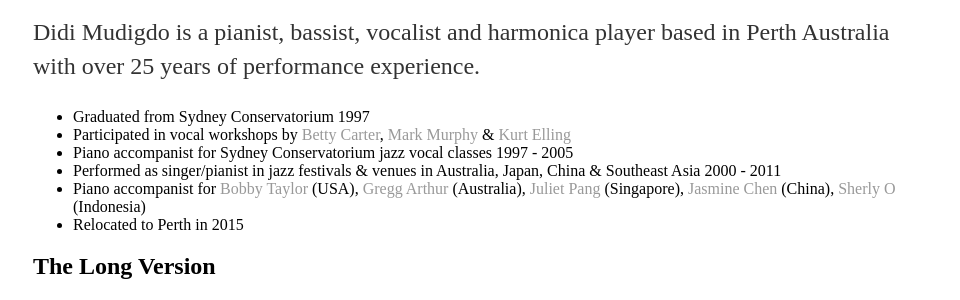
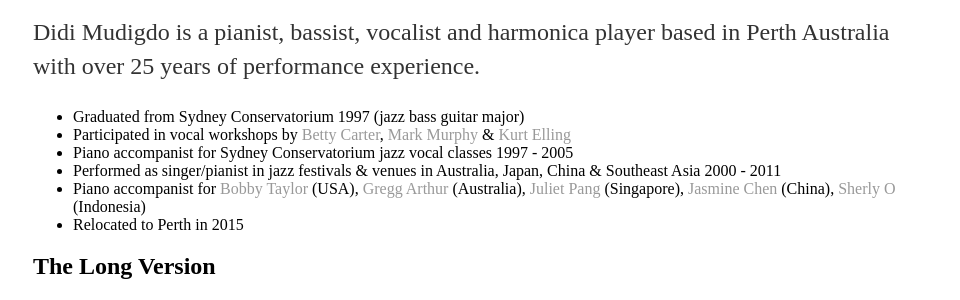
Before and after one commit to didijazz/didijazz.github.io, a Jekyll site: the page built from about/index.html, in a window 1280 px wide. Shown: the part 232-532 px from the top of the page, without its empty margins (159-1119 px from the left). Built offline with Jekyll 4.4.1, drawn with Linux system fonts in a browser that asks for light colours.

Commit message:
Various edits

```diff
--- a/about/index.html
+++ b/about/index.html
@@ -6,7 +6,7 @@ title: About Didi Mudigdo
 <h2>The Short Version</h2>
 <p>Didi Mudigdo is a pianist, bassist, vocalist and harmonica player based in Perth Australia with over 25 years of performance experience.</p>
 <ul>
-<li>Graduated from Sydney Conservatorium 1997</li>
+<li>Graduated from Sydney Conservatorium 1997 (jazz bass guitar major)</li>
 <li>Participated in vocal workshops by <a href="https://en.wikipedia.org/wiki/Betty_Carter" target="_blank">Betty Carter</a>, <a href="https://en.wikipedia.org/wiki/Mark_Murphy_%28singer%29" target="_blank">Mark Murphy</a> & <a href="https://en.wikipedia.org/wiki/Kurt_Elling" target="_blank">Kurt Elling</a></li>
 <li>Piano accompanist for Sydney Conservatorium jazz vocal classes 1997 - 2005</li>
 <li>Performed as singer/pianist in jazz festivals & venues in Australia, Japan, China & Southeast Asia 2000 - 2011</li>
```
